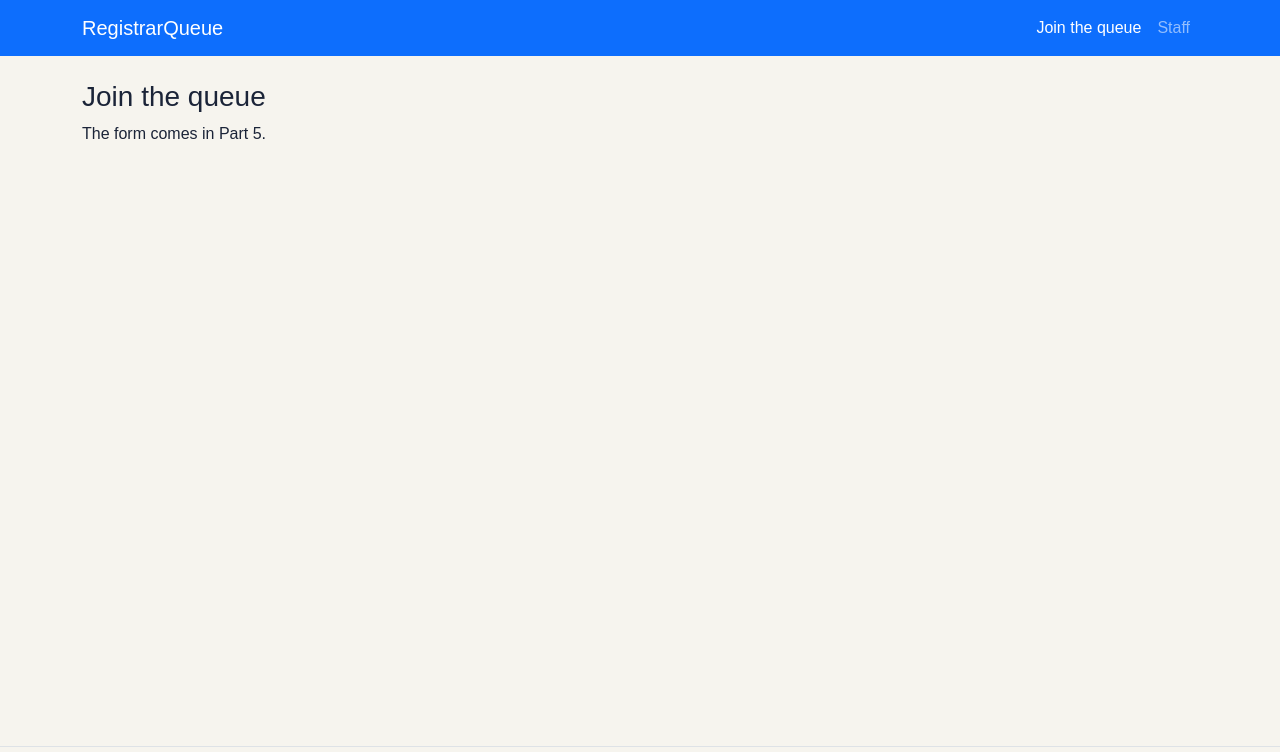
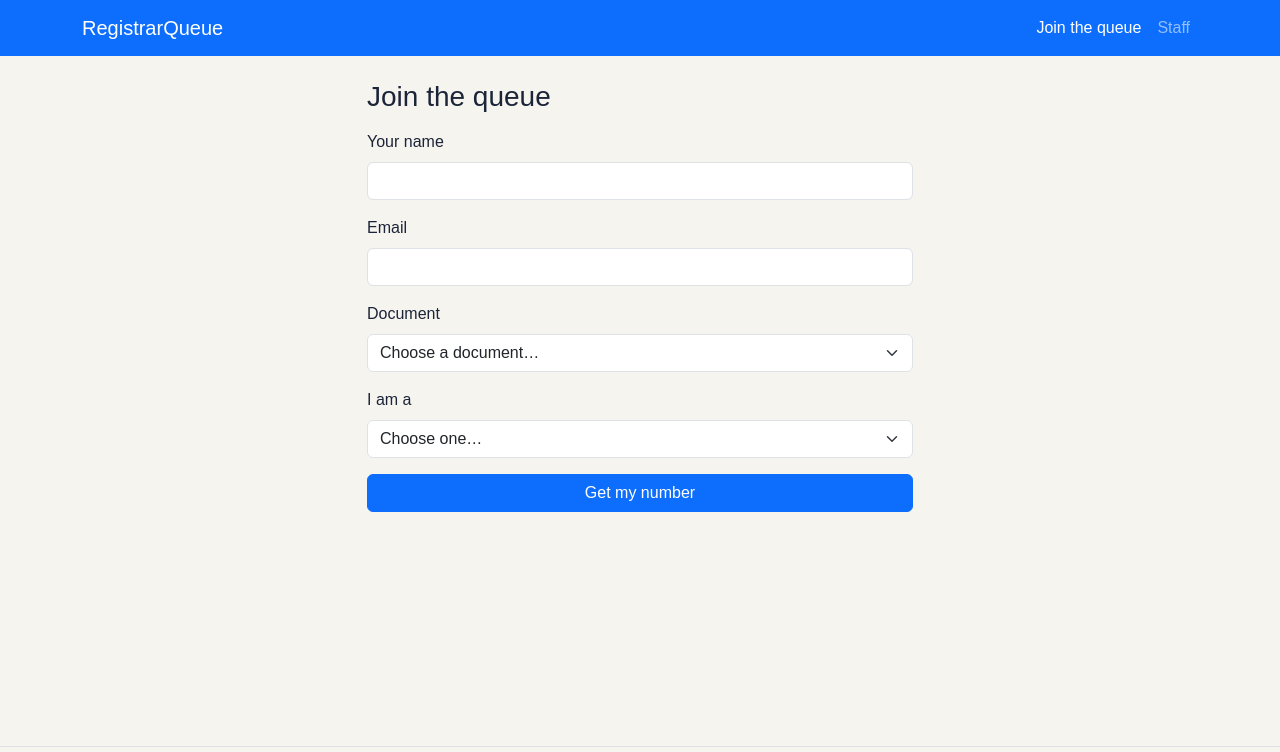
Before and after one commit to slyoh26/CCC181, a Flask app: page /join in a window 1280 px wide. Shown: the top 752 px of the page. Run offline with Flask 3, Linux system fonts and the light colour scheme.

Commit message:
Added updates to join and ticket (#1)

```diff
--- a/app.py
+++ b/app.py
@@ -10,36 +10,95 @@ app = Flask(__name__)
 app.secret_key = "dev-only-change-me"  # moves into an environment variable in Week 11
 
 SERVICES = [
-    {"id": 1, "name": "Transcript request"},
-    {"id": 2, "name": "Enrollment certification"},
-    {"id": 3, "name": "ID validation"},
+    {"id": 1, "name": "Transcript of records (TOR)"},
+    {"id": 2, "name": "Certificate of registration (COR)"},
+    {"id": 3, "name": "Report of grades"},
 ]
 
+REQUESTER_TYPES = ["Student", "Alumni"]
+
 TICKETS = [
-    {"number": 1, "name": "Maria Santos", "email": "maria@msuiit.edu.ph", "service_id": 1, "status": "waiting"},
-    {"number": 2, "name": "Jun Reyes", "email": "jun@msuiit.edu.ph", "service_id": 2, "status": "waiting"},
-    {"number": 3, "name": "Liza Cruz", "email": "liza@msuiit.edu.ph", "service_id": 1, "status": "called"},
+    {"number": 1, "name": "Maria Santos", "email": "maria@msuiit.edu.ph",
+     "service_id": 1, "requester_type": "Student", "status": "waiting"},
+    {"number": 2, "name": "Jun Reyes", "email": "jun@msuiit.edu.ph",
+     "service_id": 2, "requester_type": "Alumni", "status": "waiting"},
 ]
 
-
-@app.route("/")
+@app.get("/")
 def index():
     return render_template("index.html")
 
-@app.route("/join")
+@app.get("/join")
 def join_form():
-    return render_template("join.html")
+    return render_template("join.html", services=SERVICES,
+                           requester_types=REQUESTER_TYPES, form={}, errors={})
 
+
+@app.post("/join")
+def join():
+    form = request.form
+    name = form.get("name", "").strip()
+    email = form.get("email", "").strip().lower()
+    service_id = form.get("service_id", type=int)
+    requester_type = form.get("requester_type", "")
+
+    errors = {}
+    if not name:
+        errors["name"] = "Enter your name."
+    if "@" not in email:
+        errors["email"] = "Enter a valid email address."
+    if service_id not in [s["id"] for s in SERVICES]:
+        errors["service_id"] = "Choose a document."
+    if requester_type not in REQUESTER_TYPES:
+        errors["requester_type"] = "Choose whether you are a student or an alumnus."
+
+    if errors:
+        flash("Please fix the highlighted fields.", "danger")
+        return render_template("join.html", services=SERVICES,
+                               requester_types=REQUESTER_TYPES,
+                               form=form, errors=errors), 400
+
+    number = TICKETS[-1]["number"] + 1 if TICKETS else 1
+    TICKETS.append({"number": number, "name": name, "email": email,
+                    "service_id": service_id, "requester_type": requester_type,
+                    "status": "waiting"})
+    flash(f"You joined the queue. Your number is #{number}.", "success")
+    return redirect(url_for("ticket", ticket_id=number))
 
 @app.route("/staff")
 def staff_dashboard():
     return "Staff dashboard coming soon"
 
 
-@app.route("/queue/<int:ticket_id>")
+def find_ticket(number):
+    return next((t for t in TICKETS if t["number"] == number), None)
+
+
+def people_ahead(t):
+    return sum(1 for x in TICKETS
+               if x["service_id"] == t["service_id"]
+               and x["status"] == "waiting"
+               and x["number"] < t["number"])
+
+
+@app.get("/queue/<int:ticket_id>")
 def ticket(ticket_id):
-    # <int:ticket_id> only matches numbers, so /queue/abc returns 404.
-    return render_template("ticket.html", ticket_id=ticket_id)
+    t = find_ticket(ticket_id)
+    if t is None:
+        abort(404)
+    service = next(s for s in SERVICES if s["id"] == t["service_id"])
+    return render_template("ticket.html", ticket=t, service=service,
+                           ahead=people_ahead(t))
+
+
+@app.post("/queue/<int:ticket_id>/leave")
+def leave(ticket_id):
+    t = find_ticket(ticket_id)
+    if t is None:
+        abort(404)
+    t["status"] = "no-show"
+    flash("You left the queue.", "info")
+    return redirect(url_for("index"))
 
 
 
--- a/templates/join.html
+++ b/templates/join.html
@@ -2,6 +2,68 @@
 {% block title %}Join the queue · RegistrarQueue{% endblock %}
 
 {% block content %}
-  <h1 class="h3">Join the queue</h1>
-  <p>The form comes in Part 5.</p>
+<div class="row justify-content-center">
+  <div class="col-12 col-md-8 col-lg-6">
+    <h1 class="h3 mb-3">Join the queue</h1>
+
+    <form method="post" action="{{ url_for('join') }}" novalidate id="join-form">
+
+      <div class="mb-3">
+        <label for="name" class="form-label">Your name</label>
+        <input id="name" name="name" type="text" autocomplete="name" required
+               class="form-control {% if errors.name %}is-invalid{% endif %}"
+               value="{{ form.get('name', '') }}"
+               {% if errors.name %}aria-describedby="name-error"{% endif %}>
+        {% if errors.name %}
+          <div id="name-error" class="invalid-feedback">{{ errors.name }}</div>
+        {% endif %}
+      </div>
+
+      <div class="mb-3">
+        <label for="email" class="form-label">Email</label>
+        <input id="email" name="email" type="email" autocomplete="email" required
+               class="form-control {% if errors.email %}is-invalid{% endif %}"
+               value="{{ form.get('email', '') }}"
+               {% if errors.email %}aria-describedby="email-error"{% endif %}>
+        {% if errors.email %}
+          <div id="email-error" class="invalid-feedback">{{ errors.email }}</div>
+        {% endif %}
+      </div>
+
+      <div class="mb-3">
+        <label for="service_id" class="form-label">Document</label>
+        <select id="service_id" name="service_id" required
+                class="form-select {% if errors.service_id %}is-invalid{% endif %}"
+                {% if errors.service_id %}aria-describedby="service-error"{% endif %}>
+          <option value="">Choose a document…</option>
+          {% for s in services %}
+            <option value="{{ s.id }}"
+              {% if form.get('service_id') == s.id|string %}selected{% endif %}>{{ s.name }}</option>
+          {% endfor %}
+        </select>
+        {% if errors.service_id %}
+          <div id="service-error" class="invalid-feedback">{{ errors.service_id }}</div>
+        {% endif %}
+      </div>
+
+      <div class="mb-3">
+        <label for="requester_type" class="form-label">I am a</label>
+        <select id="requester_type" name="requester_type" required
+                class="form-select {% if errors.requester_type %}is-invalid{% endif %}"
+                {% if errors.requester_type %}aria-describedby="type-error"{% endif %}>
+          <option value="">Choose one…</option>
+          {% for r in requester_types %}
+            <option value="{{ r }}"
+              {% if form.get('requester_type') == r %}selected{% endif %}>{{ r }}</option>
+          {% endfor %}
+        </select>
+        {% if errors.requester_type %}
+          <div id="type-error" class="invalid-feedback">{{ errors.requester_type }}</div>
+        {% endif %}
+      </div>
+
+      <button type="submit" class="btn btn-primary w-100">Get my number</button>
+    </form>
+  </div>
+</div>
 {% endblock %}
```
Also changed, not shown: templates/ticket.html (+40 -5 lines).
